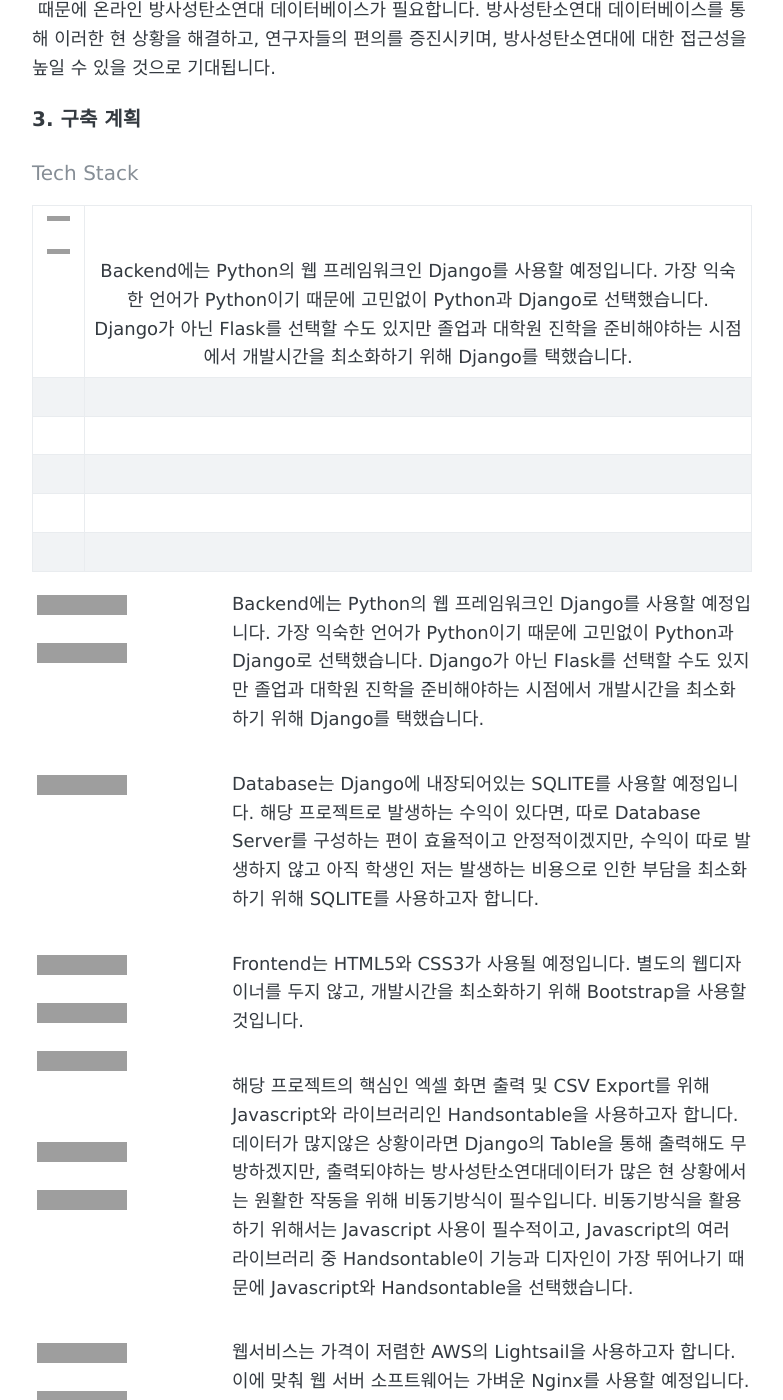
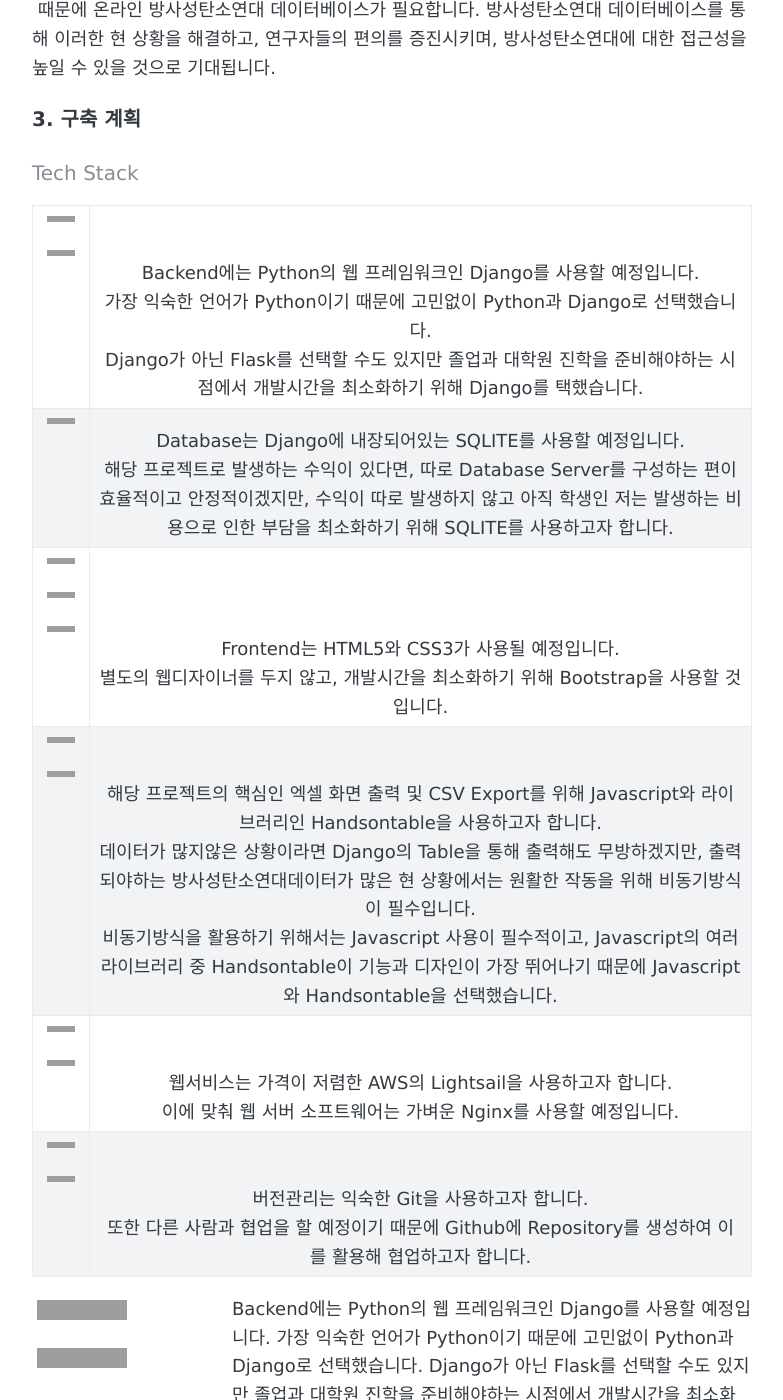
Before and after one commit to mimirep/mimirep.github.io, a Jekyll site: the page built from _posts/2021-06-25-온라인 방사성탄소연대 데이터베이스(RCDB)-(1).md, in a window 1280 px wide and 1400 px high, scrolled down 1020 px. Shown: the whole window, without its empty margins (248-1031 px from the left). Built offline with Jekyll 4.4.1, drawn with Linux system fonts in a browser that asks for light colours; comment, search, counter and statistics services are not loaded; grey boxes are pictures that could not be loaded.

Commit message:
Update : test
test

```diff
--- a/_posts/2021-06-25-온라인 방사성탄소연대 데이터베이스(RCDB)-(1).md
+++ b/_posts/2021-06-25-온라인 방사성탄소연대 데이터베이스(RCDB)-(1).md
@@ -25,13 +25,13 @@ use_math: true
 ### 3. 구축 계획
 #### Tech Stack
 
-| <img style="padding: 5px;" alt="Python" src="https://img.shields.io/badge/python-%2314354C.svg?style=for-the-badge&logo=python&logoColor=white"/><img style="padding: 5px;" alt="Django" src="https://img.shields.io/badge/django-%23092E20.svg?style=for-the-badge&logo=django&logoColor=white"/> | Backend에는 Python의 웹 프레임워크인 Django를 사용할 예정입니다. 가장 익숙한 언어가 Python이기 때문에 고민없이 Python과 Django로 선택했습니다. Django가 아닌 Flask를 선택할 수도 있지만 졸업과 대학원 진학을 준비해야하는 시점에서 개발시간을 최소화하기 위해 Django를 택했습니다. |
-| ------------------------------------------------------------ | ------------------------------------------------------------ |
-|                                                              |                                                              |
-|                                                              |                                                              |
-|                                                              |                                                              |
-|                                                              |                                                              |
-|                                                              |                                                              |
+| <img style="padding: 5px;" alt="Python" src="https://img.shields.io/badge/python-%2314354C.svg?style=for-the-badge&logo=python&logoColor=white"/><img style="padding: 5px;" alt="Django" src="https://img.shields.io/badge/django-%23092E20.svg?style=for-the-badge&logo=django&logoColor=white"/> | Backend에는 Python의 웹 프레임워크인 Django를 사용할 예정입니다.<br />가장 익숙한 언어가 Python이기 때문에 고민없이 Python과 Django로 선택했습니다.<br />Django가 아닌 Flask를 선택할 수도 있지만 졸업과 대학원 진학을 준비해야하는 시점에서 개발시간을 최소화하기 위해 Django를 택했습니다. |
+| :----------------------------------------------------------: | :----------------------------------------------------------: |
+| <img style="padding: 5px;" alt="SQLite" src ="https://img.shields.io/badge/sqlite-%2307405e.svg?style=for-the-badge&logo=sqlite&logoColor=white"/> | Database는 Django에 내장되어있는 SQLITE를 사용할 예정입니다.<br />해당 프로젝트로 발생하는 수익이 있다면, 따로 Database Server를 구성하는 편이 효율적이고 안정적이겠지만, 수익이 따로 발생하지 않고 아직 학생인 저는 발생하는 비용으로 인한 부담을 최소화하기 위해 SQLITE를 사용하고자 합니다. |
+| <img style="padding: 5px;" alt="Bootstrap" src="https://img.shields.io/badge/bootstrap-%23563D7C.svg?style=for-the-badge&logo=bootstrap&logoColor=white"/><img style="padding: 5px;" alt="CSS3" src="https://img.shields.io/badge/css3-%231572B6.svg?style=for-the-badge&logo=css3&logoColor=white"/><img style="padding: 5px;" alt="HTML5" src="https://img.shields.io/badge/html5-%23E34F26.svg?style=for-the-badge&logo=html5&logoColor=white"/> | Frontend는 HTML5와 CSS3가 사용될 예정입니다.<br />별도의 웹디자이너를 두지 않고, 개발시간을 최소화하기 위해 Bootstrap을 사용할 것입니다. |
+| <img style="padding: 5px;" alt="JavaScript" src="https://img.shields.io/badge/javascript-%23323330.svg?style=for-the-badge&logo=javascript&logoColor=%23F7DF1E"/><img style="padding: 5px;" alt="Handsontable" src="https://img.shields.io/badge/Handsontable-%2343853D.svg?style=for-the-badge&logo=node-dot-js&logoColor=white"/> | 해당 프로젝트의 핵심인 엑셀 화면 출력 및 CSV Export를 위해 Javascript와 라이브러리인 Handsontable을 사용하고자 합니다.<br />데이터가 많지않은 상황이라면 Django의 Table을 통해 출력해도 무방하겠지만, 출력되야하는 방사성탄소연대데이터가 많은 현 상황에서는 원활한 작동을 위해 비동기방식이 필수입니다.<br />비동기방식을 활용하기 위해서는 Javascript 사용이 필수적이고, Javascript의 여러 라이브러리 중 Handsontable이 기능과 디자인이 가장 뛰어나기 때문에 Javascript와 Handsontable을 선택했습니다. |
+| <img style="padding: 5px;" alt="AWS" src="https://img.shields.io/badge/AWS-%23FF9900.svg?style=for-the-badge&logo=amazon-aws&logoColor=white"/><img style="padding: 5px;" alt="Nginx" src="https://img.shields.io/badge/nginx-%23009639.svg?style=for-the-badge&logo=nginx&logoColor=white"/> | 웹서비스는 가격이 저렴한 AWS의 Lightsail을 사용하고자 합니다.<br />이에 맞춰 웹 서버 소프트웨어는 가벼운 Nginx를 사용할 예정입니다. |
+| <img style="padding: 5px;" alt="Git" src="https://img.shields.io/badge/git-%23F05033.svg?style=for-the-badge&logo=git&logoColor=white"/><img style="padding: 5px;" alt="GitHub" src="https://img.shields.io/badge/github-%23121011.svg?style=for-the-badge&logo=github&logoColor=white"/> | 버전관리는 익숙한 Git을 사용하고자 합니다.<br />또한 다른 사람과 협업을 할 예정이기 때문에 Github에 Repository를 생성하여 이를 활용해 협업하고자 합니다. |
 
 <img style="padding: 5px;" alt="Python" src="https://img.shields.io/badge/python-%2314354C.svg?style=for-the-badge&logo=python&logoColor=white"/> <img style="padding: 5px;" alt="Django" src="https://img.shields.io/badge/django-%23092E20.svg?style=for-the-badge&logo=django&logoColor=white"/>
 <br>
```
